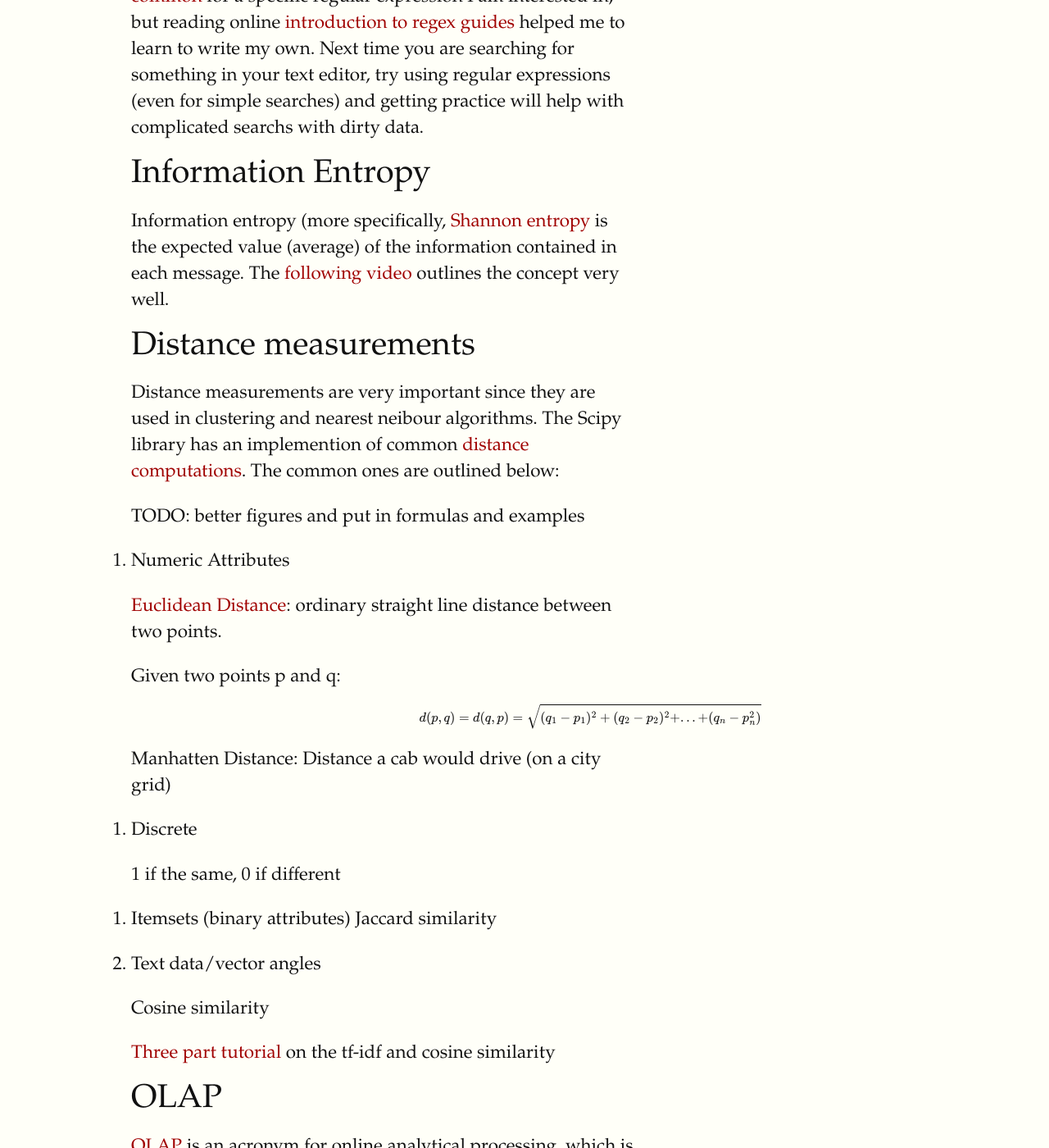
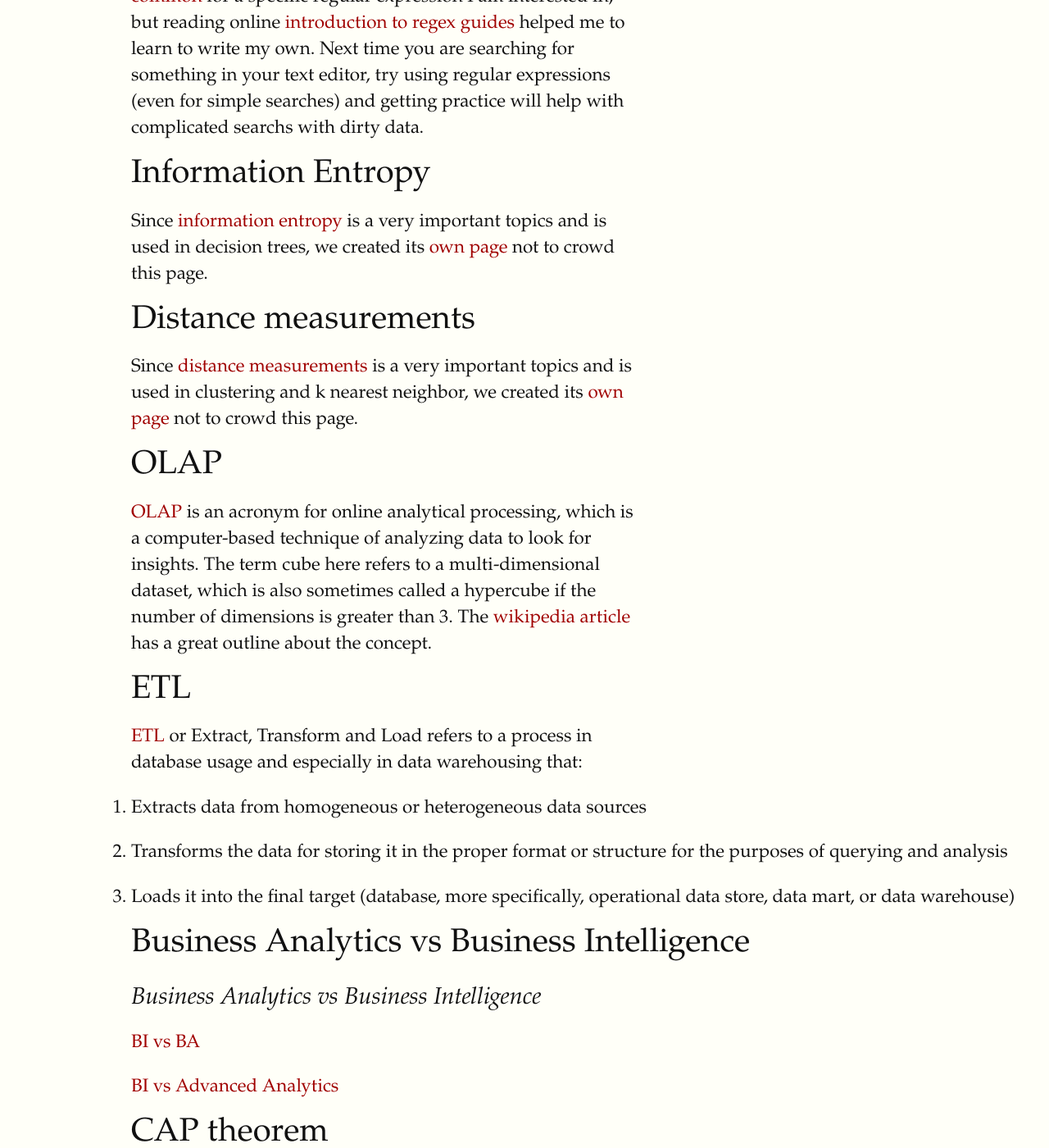
Before and after one commit to datascienceguide/datascienceguide.github.io, a Jekyll site: the page built from _posts/required_background/2016-12-29-important-concepts.md, in a window 1280 px wide and 1400 px high, scrolled down 1467 px. Shown: the whole window at 82% size. Built offline with Jekyll 4.4.1, drawn with Linux system fonts in a browser that asks for light colours; formulas are drawn with MathJax 3.

Commit message:
fixed links

```diff
--- a/_posts/required_background/2016-12-29-important-concepts.md
+++ b/_posts/required_background/2016-12-29-important-concepts.md
@@ -29,38 +29,11 @@ Yes, regular expressions initially are uninterpretable, but luckily there are us
 
 # Information Entropy
 
-Information entropy (more specifically, [Shannon entropy](https://en.wikipedia.org/wiki/Entropy_(information_theory)) is the expected value (average) of the information contained in each message.  The [following video](https://www.khanacademy.org/computing/computer-science/informationtheory/moderninfotheory/v/information-entropy) outlines the concept very well.
+Since [information entropy](/information-entropy) is a very important topics and is used in decision trees, we created its [own page](/information-entropy) not to crowd this page.
 
 # Distance measurements
-Distance measurements are very important since they are used in clustering and nearest neibour algorithms.  The Scipy library has an implemention of common [distance computations](http://docs.scipy.org/doc/scipy/reference/spatial.distance.html).  The common ones are outlined below:
 
-TODO: better figures and put in formulas and examples
-
-
-1. Numeric Attributes
-
-[Euclidean Distance](https://en.wikipedia.org/wiki/Euclidean_distance): ordinary straight line distance between two points.
-
-Given two points p and q:
-
-$$d(p,q) = d(q,p) = \sqrt{(q_1-p_1)^2+(q_2-p_2)^2 + ... + (q_n-p_n^2)}$$
-
-Manhatten Distance: Distance a cab would drive (on a city grid)
-
-2. Discrete
-
-1 if the same, 0 if different
-
-
-3. Itemsets (binary attributes)
-Jaccard similarity
-
-4. Text data/vector angles
-
-Cosine similarity
-
-[Three](http://blog.christianperone.com/2011/09/machine-learning-text-feature-extraction-tf-idf-part-i/) [part](blog.christianperone.com/2011/10/machine-learning-text-feature-extraction-tf-idf-part-ii/) [tutorial](http://blog.christianperone.com/2013/09/machine-learning-cosine-similarity-for-vector-space-models-part-iii/) on the tf-idf and
-cosine similarity
+Since [distance measurements](/distance-measurements) is a very important topics and is used in clustering and k nearest neighbor, we created its [own page](/distance-measurements) not to crowd this page.
 
 # OLAP
 
```
Also changed, not shown: about.md (+1 -1 lines).
